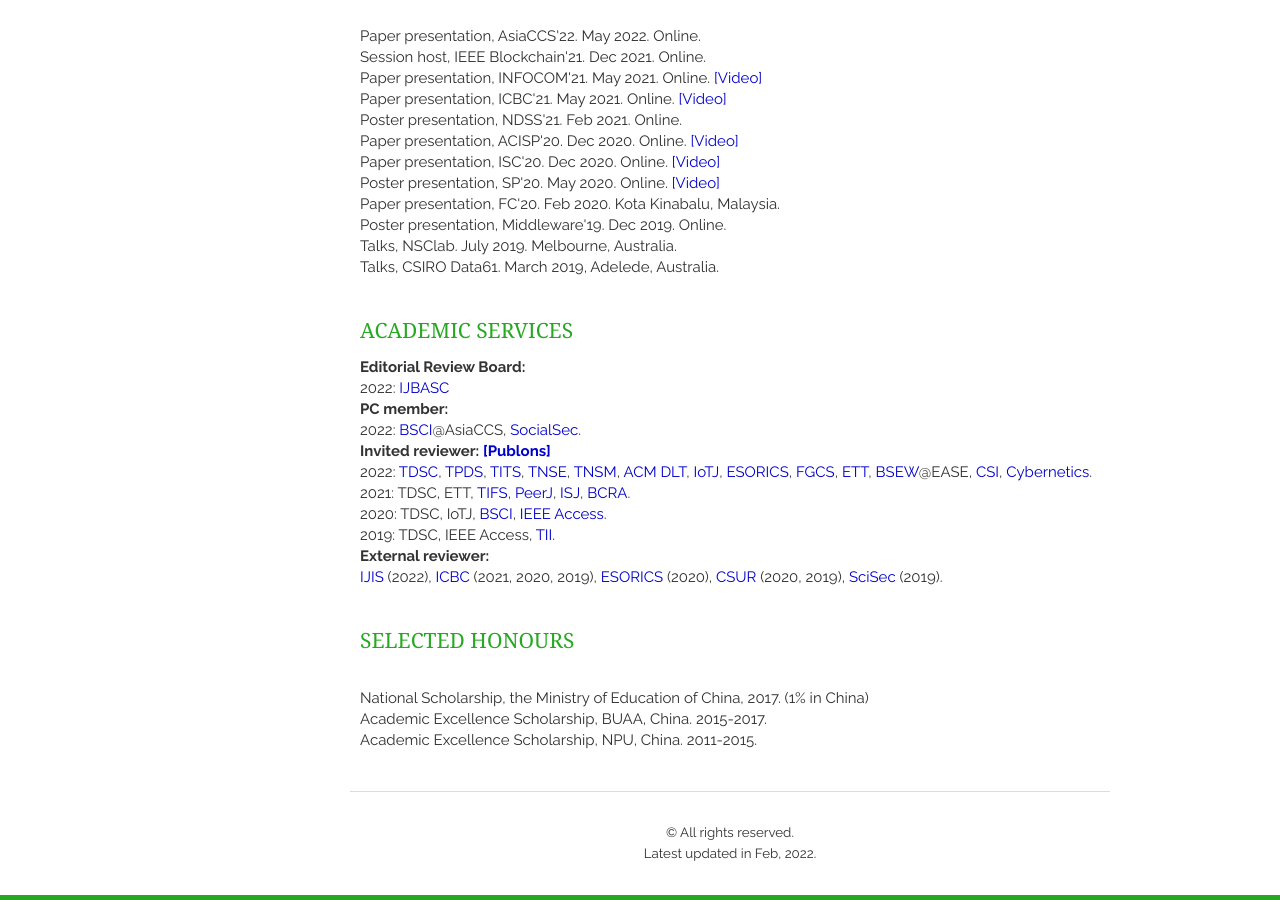
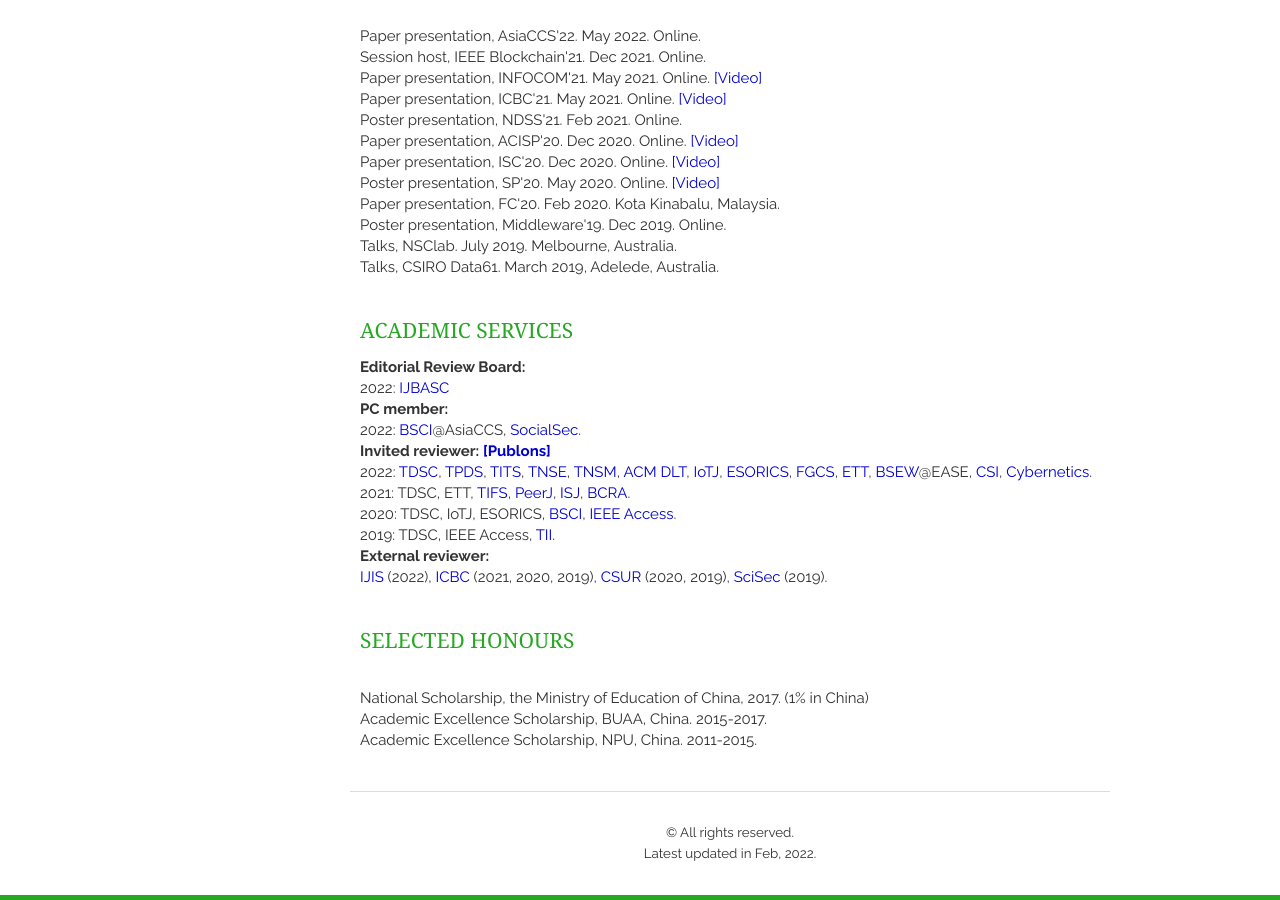
Before and after one commit to AaronWang-git/qinwang-git.github.io, a Jekyll site: the page built from index.html, in a window 1280 px wide and 900 px high, scrolled down 1883 px. Built offline with Jekyll 4.4.1, drawn with Linux system fonts in a browser that asks for light colours; nearby versions of some CDN libraries; a script that is not in the unit is left out; the list of posts is cut into pages by our own code.

Commit message:
Update service.html

```diff
--- a/_includes/service.html
+++ b/_includes/service.html
@@ -61,18 +61,17 @@
               <a href="https://ieeexplore.ieee.org/xpl/RecentIssue.jsp?punumber=4267003" target="_blank">ISJ</a></strong>,
               <a href="https://www.journals.elsevier.com/blockchain-research-and-applications" target="_blank">BCRA</a></strong>.
     <br>
-        2020: TDSC, IoTJ, <a href="http://www.cloud-conf.net/bsci/2021/submission.html" target="_blank">BSCI</a></strong>,
+        2020: TDSC, IoTJ, ESORICS, <a href="http://www.cloud-conf.net/bsci/2021/submission.html" target="_blank">BSCI</a></strong>,
               <a href="https://www.journals.elsevier.com/computer-standards-and-interfaces" target="_blank">IEEE Access</a></strong>.
     <br>
         2019: TDSC, IEEE Access, <a href="https://ieeexplore.ieee.org/xpl/RecentIssue.jsp?punumber=9424" target="_blank">TII</a></strong>.
     </p>
 
     <p><strong> External reviewer:</strong>
-    <br><a href="https://www.springer.com/journal/10207" target="_blank"> IJIS </a></strong> (2022),
-        <a href="https://icbc2021.ieee-icbc.org/" target="_blank"> ICBC </a></strong> (2021, 2020, 2019),
-        <a href="https://www.surrey.ac.uk/esorics-2020" target="_blank"> ESORICS </a></strong> (2020),
-        <a href="https://dl.acm.org/journal/csur" target="_blank"> CSUR </a></strong> (2020, 2019),
-        <a href="https://scisec.org/scisec2019/index.html" target="_blank"> SciSec</a></strong> (2019).
+    <br><a href="https://www.springer.com/journal/10207" target="_blank">IJIS</a></strong> (2022),
+        <a href="https://icbc2021.ieee-icbc.org/" target="_blank">ICBC</a></strong> (2021, 2020, 2019),
+        <a href="https://dl.acm.org/journal/csur" target="_blank">CSUR</a></strong> (2020, 2019),
+        <a href="https://scisec.org/scisec2019/index.html" target="_blank">SciSec</a></strong> (2019).
     </p>
     </article>
 </section>
```
